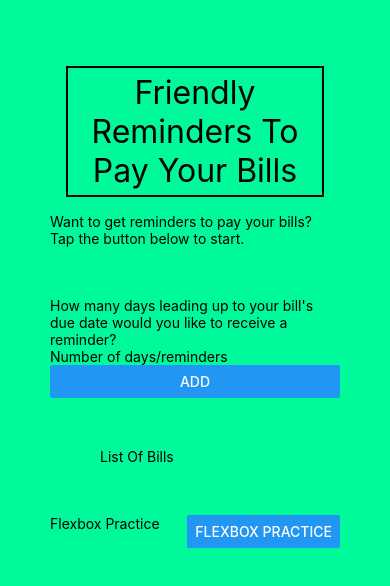
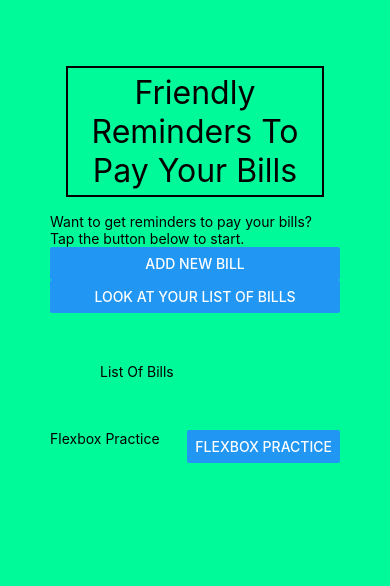
Before and after one commit to KevinCosma/Remember_Your_Bills, a React Native app: screen / in a window 390 px wide. Shown: the top 586 px of the page. Built offline with nearby package versions, Linux system fonts and the light colour scheme.

Commit message:
Commented out more code, added another button, and added a new View with two new TextInputs

```diff
--- a/App.js
+++ b/App.js
@@ -2,24 +2,27 @@ import { StyleSheet, Text, View, Button, TextInput } from 'react-native';
 import {useState} from 'react';
 
 export default function App() {
-  const [enteredNumberOfReminders, setEnteredNumberOfReminders] = useState('');
-  const [reminders, setReminders] = useState([]);
+  // const [enteredNumberOfReminders, setEnteredNumberOfReminders] = useState('');
+  // const [reminders, setReminders] = useState([]);
 
-  function numberOfReminders(enteredText) {
-    setEnteredNumberOfReminders(enteredText);
-  }
+  // function numberOfReminders(enteredText) {
+  //   setEnteredNumberOfReminders(enteredText);
+  // }
 
-  function setReminder() {
+  // function setReminder() {
 
-  }
+  // }
 
+  function addNewBill() {}
+
+  function lookAtListOfBills() {}
 
   return (
     <View style={styles.container}>
       <Text style={styles.dummyText}>Friendly Reminders To Pay Your Bills</Text>
       <Text>Want to get reminders to pay your bills? Tap the button below to start.</Text>
 
-      <View style={styles.reminderSetup}>
+      {/* <View style={styles.reminderSetup}>
         <Text>How many days leading up to your bill's due date would you like to receive a reminder?</Text>
         <TextInput
           placeholder="Number of days/reminders"
@@ -28,7 +31,28 @@ export default function App() {
         <Button
           title='Add'
         />
+      </View> */}
+
+      <View>
+        <Button
+          title='Add New Bill'
+          onPress={addNewBill}
+        />
+      <Button
+        title='Look at your list of bills'
+        onPress={lookAtListOfBills}
+      />
       </View>
+
+      {/* <View>
+      <TextInput
+          placeholder='Enter Bill Amount'
+        />
+        <TextInput
+          placeholder='Enter Bill Due Date'
+        />
+      </View> */}
+
       <View style={styles.listOfBills}>
         <Text>List Of Bills</Text>
       </View>
```
